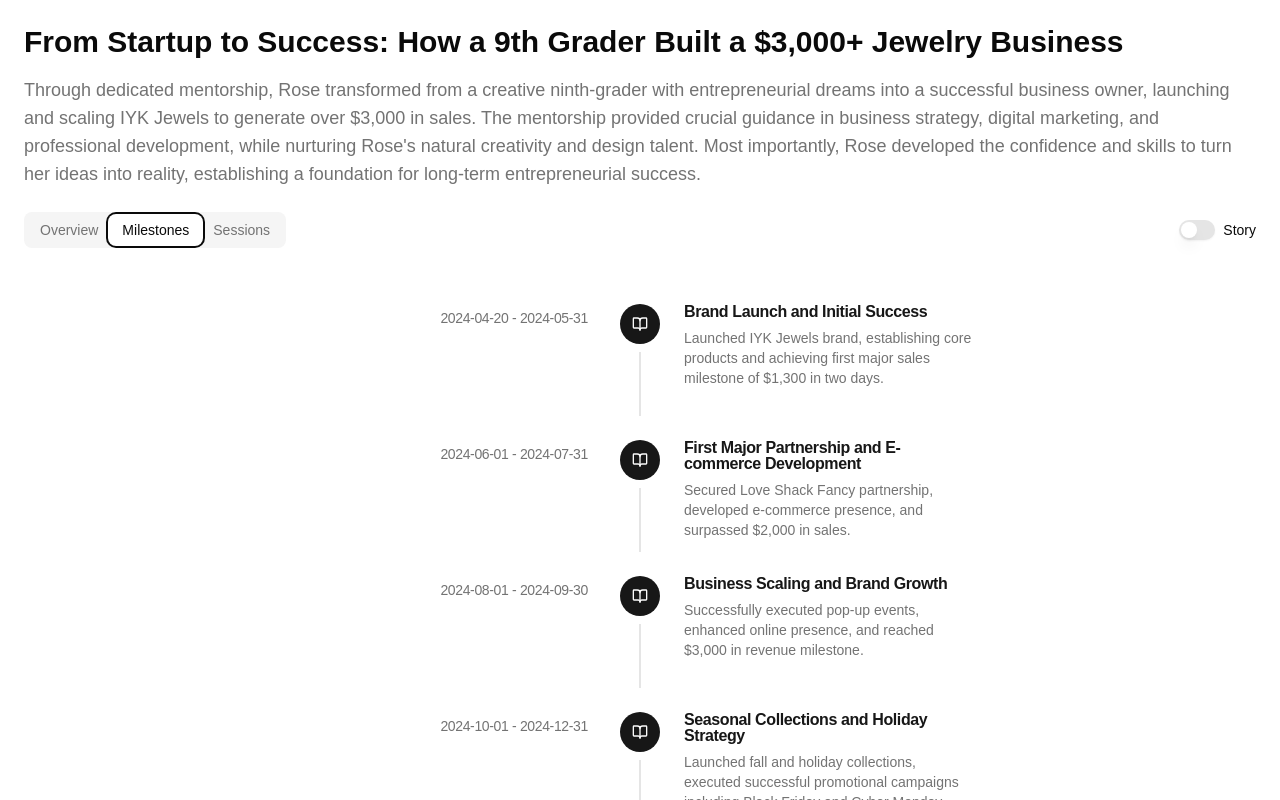
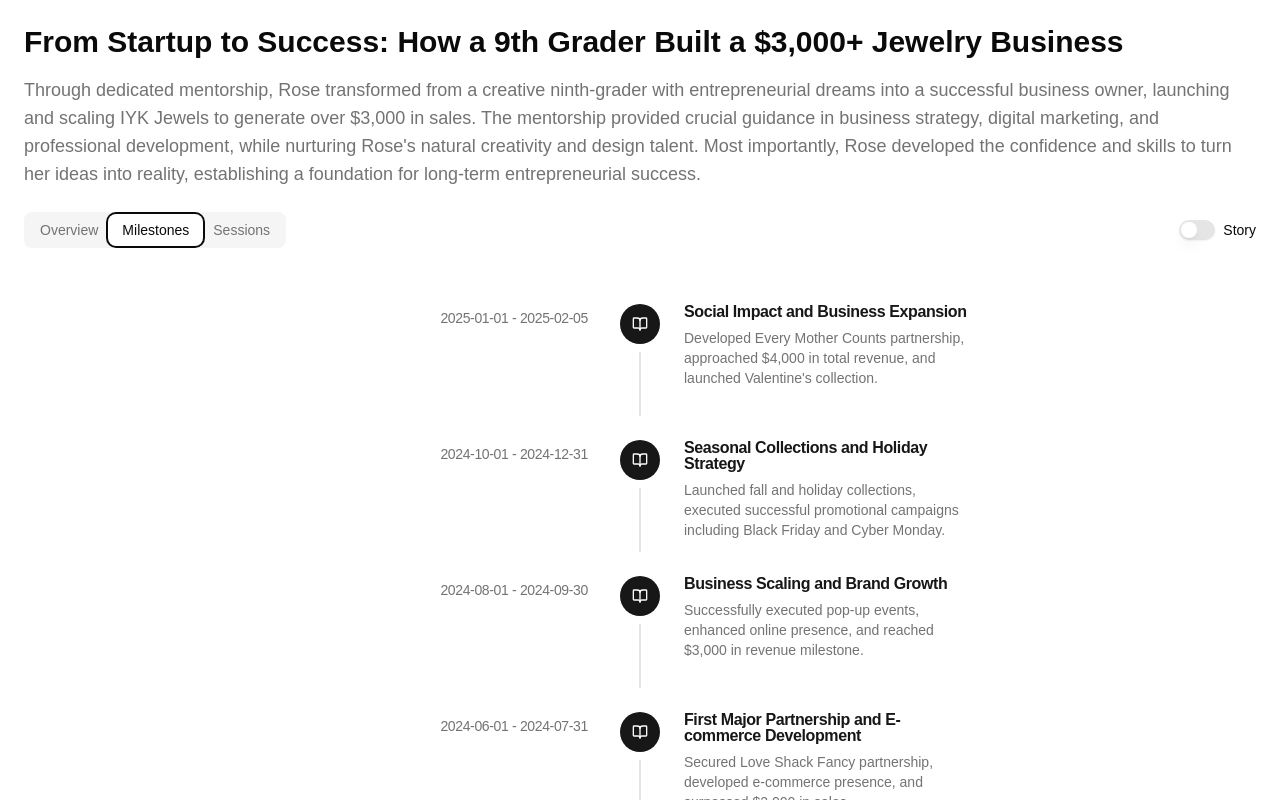
Before and after one commit to cabbachew/cc-stories, a Next.js app: page / in a window 1280 px wide. Both pictures are taken after a click on the tab "Milestones". Shown: the top 800 px of the page. Built offline with nearby package versions, Linux system fonts and the light colour scheme.

Commit message:
migrate timelines to use TimelineLayout

```diff
--- a/app/components/timeline/MilestonesTimeline.tsx
+++ b/app/components/timeline/MilestonesTimeline.tsx
@@ -1,8 +1,9 @@
 "use client";
 
-import { Timeline, TimelineItem } from "@/app/components/timeline";
+// import { Timeline, TimelineItem } from "@/app/components/timeline";
+import { TimelineLayout } from "@/app/components/timeline";
 import { BookOpen } from "lucide-react";
-import { motion } from "framer-motion";
+// import { motion } from "framer-motion";
 import { TimelineChapter } from "@/app/types/timeline";
 import React from "react";
 
@@ -28,48 +29,93 @@
 
   if (loading) {
     return (
-      <Timeline>
-        {[1, 2, 3].map((i) => (
-          <motion.div
-            key={i}
-            initial={{ opacity: 0, y: 20 }}
-            animate={{ opacity: 1, y: 0 }}
-            transition={{
-              duration: 0.5,
-              delay: i * 0.1,
-              ease: "easeOut",
-            }}
-          >
-            <TimelineItem key={i} date="" title="" loading={true} />
-          </motion.div>
-        ))}
-      </Timeline>
+      <TimelineLayout
+        items={[
+          { date: "", title: "" },
+          { date: "", title: "" },
+          { date: "", title: "" },
+        ]}
+        animate={true}
+      />
     );
   }
 
+  const timelineItems = sortedChapters.map((chapter) => ({
+    date: `${chapter.startDate} - ${chapter.endDate}`,
+    title: chapter.title,
+    description: chapter.summary,
+    icon: <BookOpen className="h-4 w-4" />,
+  }));
+
   return (
-    <Timeline>
-      {sortedChapters.map((chapter, index) => (
-        <motion.div
-          key={`${chapter.id}-${viewMode}`}
-          initial={{ opacity: 0, y: 20 }}
-          animate={{ opacity: 1, y: 0 }}
-          transition={{
-            duration: 0.5,
-            delay: index * 0.1,
-            ease: "easeOut",
-          }}
-        >
-          <TimelineItem
-            date={`${chapter.startDate} - ${chapter.endDate}`}
-            title={chapter.title}
-            description={chapter.summary}
-            icon={<BookOpen className="h-4 w-4" />}
-            status="completed"
-            showConnector={index !== sortedChapters.length - 1}
-          />
-        </motion.div>
-      ))}
-    </Timeline>
+    <TimelineLayout items={timelineItems} animate={true} iconColor="primary" />
   );
 }
+
+// export default function MilestonesTimeline({
+//   chapters,
+//   loading,
+//   viewMode = "story",
+// }: {
+//   chapters: TimelineChapter[];
+//   loading?: boolean;
+//   viewMode?: "story" | "feed";
+// }) {
+//   const sortedChapters = React.useMemo(() => {
+//     return [...chapters].sort((a, b) => {
+//       if (viewMode === "feed") {
+//         return (
+//           new Date(b.startDate).getTime() - new Date(a.startDate).getTime()
+//         );
+//       }
+//       return new Date(a.startDate).getTime() - new Date(b.startDate).getTime();
+//     });
+//   }, [chapters, viewMode]);
+
+//   if (loading) {
+//     return (
+//       <Timeline>
+//         {[1, 2, 3].map((i) => (
+//           <motion.div
+//             key={i}
+//             initial={{ opacity: 0, y: 20 }}
+//             animate={{ opacity: 1, y: 0 }}
+//             transition={{
+//               duration: 0.5,
+//               delay: i * 0.1,
+//               ease: "easeOut",
+//             }}
+//           >
+//             <TimelineItem key={i} date="" title="" loading={true} />
+//           </motion.div>
+//         ))}
+//       </Timeline>
+//     );
+//   }
+
+//   return (
+//     <Timeline>
+//       {sortedChapters.map((chapter, index) => (
+//         <motion.div
+//           key={`${chapter.id}-${viewMode}`}
+//           initial={{ opacity: 0, y: 20 }}
+//           animate={{ opacity: 1, y: 0 }}
+//           transition={{
+//             duration: 0.5,
+//             delay: index * 0.1,
+//             ease: "easeOut",
+//           }}
+//         >
+//           <TimelineItem
+//             date={`${chapter.startDate} - ${chapter.endDate}`}
+//             title={chapter.title}
+//             description={chapter.summary}
+//             icon={<BookOpen className="h-4 w-4" />}
+//             status="completed"
+//             showConnector={index !== sortedChapters.length - 1}
+//           />
+//         </motion.div>
+//       ))}
+//     </Timeline>
+//   );
+// }
--- a/app/components/timeline/SessionsTimeline.tsx
+++ b/app/components/timeline/SessionsTimeline.tsx
@@ -1,11 +1,11 @@
 "use client";
 
 import { Timeline, TimelineItem } from "@/app/components/timeline";
+import { TimelineLayout } from "@/app/components/timeline";
 import { Calendar } from "lucide-react";
-import { motion } from "framer-motion";
+// import { motion } from "framer-motion";
 import { TimelineSession } from "@/app/types/timeline";
 import React from "react";
-
 export default function SessionsTimeline({
   sessions,
   loading,
@@ -15,7 +15,6 @@
   loading?: boolean;
   viewMode?: "story" | "feed";
 }) {
-  // Pre-sort the sessions array before rendering
   const sortedSessions = React.useMemo(() => {
     return [...sessions].sort((a, b) => {
       if (viewMode === "feed") {
@@ -29,46 +28,87 @@
     return (
       <Timeline>
         {[1, 2, 3].map((i) => (
-          <motion.div
-            key={i}
-            initial={{ opacity: 0, y: 20 }}
-            animate={{ opacity: 1, y: 0 }}
-            transition={{
-              duration: 0.3,
-              delay: i * 0.05,
-              ease: "easeOut",
-            }}
-          >
-            <TimelineItem key={i} date="" title="" loading={true} />
-          </motion.div>
+          <TimelineItem key={i} date="" title="" loading={true} />
         ))}
       </Timeline>
     );
   }
 
+  const timelineItems = sortedSessions.map((session) => ({
+    date: session.date,
+    title: session.title,
+    description: session.summary,
+    icon: <Calendar className="h-4 w-4" />,
+  }));
+
   return (
-    <Timeline>
-      {sortedSessions.map((session, index) => (
-        <motion.div
-          key={`${session.id}-${viewMode}`}
-          initial={{ opacity: 0, y: 15 }}
-          animate={{ opacity: 1, y: 0 }}
-          transition={{
-            duration: 0.2,
-            delay: index * 0.05,
-            ease: [0.25, 0.1, 0.25, 1],
-          }}
-        >
-          <TimelineItem
-            date={session.date}
-            title={session.title}
-            description={session.summary}
-            icon={<Calendar className="h-4 w-4" />}
-            status="completed"
-            showConnector={index !== sortedSessions.length - 1}
-          />
-        </motion.div>
-      ))}
-    </Timeline>
+    <TimelineLayout items={timelineItems} animate={true} iconColor="primary" />
   );
 }
+
+// export default function SessionsTimeline({
+//   sessions,
+//   loading,
+//   viewMode = "story",
+// }: {
+//   sessions: TimelineSession[];
+//   loading?: boolean;
+//   viewMode?: "story" | "feed";
+// }) {
+//   // Pre-sort the sessions array before rendering
+//   const sortedSessions = React.useMemo(() => {
+//     return [...sessions].sort((a, b) => {
+//       if (viewMode === "feed") {
+//         return new Date(b.date).getTime() - new Date(a.date).getTime();
+//       }
+//       return new Date(a.date).getTime() - new Date(b.date).getTime();
+//     });
+//   }, [sessions, viewMode]);
+
+//   if (loading) {
+//     return (
+//       <Timeline>
+//         {[1, 2, 3].map((i) => (
+//           <motion.div
+//             key={i}
+//             initial={{ opacity: 0, y: 20 }}
+//             animate={{ opacity: 1, y: 0 }}
+//             transition={{
+//               duration: 0.3,
+//               delay: i * 0.05,
+//               ease: "easeOut",
+//             }}
+//           >
+//             <TimelineItem key={i} date="" title="" loading={true} />
+//           </motion.div>
+//         ))}
+//       </Timeline>
+//     );
+//   }
+
+//   return (
+//     <Timeline>
+//       {sortedSessions.map((session, index) => (
+//         <motion.div
+//           key={`${session.id}-${viewMode}`}
+//           initial={{ opacity: 0, y: 15 }}
+//           animate={{ opacity: 1, y: 0 }}
+//           transition={{
+//             duration: 0.2,
+//             delay: index * 0.05,
+//             ease: [0.25, 0.1, 0.25, 1],
+//           }}
+//         >
+//           <TimelineItem
+//             date={session.date}
+//             title={session.title}
+//             description={session.summary}
+//             icon={<Calendar className="h-4 w-4" />}
+//             status="completed"
+//             showConnector={index !== sortedSessions.length - 1}
+//           />
+//         </motion.div>
+//       ))}
+//     </Timeline>
+//   );
+// }
```
